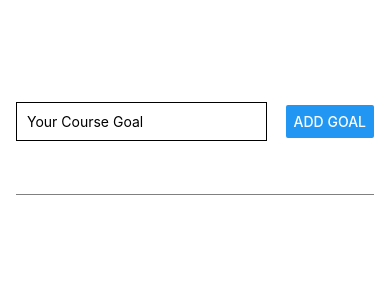
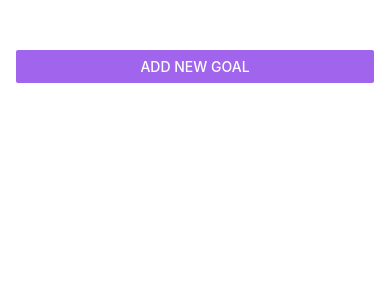
Before and after one commit to joewhocodes/max-native, a React Native app: screen / in a window 390 px wide. Shown: the top 300 px of the page. Built offline with nearby package versions, Linux system fonts and the light colour scheme.

Commit message:
add Modal to display addGoal

```diff
--- a/App.tsx
+++ b/App.tsx
@@ -1,11 +1,17 @@
 import { useState } from 'react';
-import { StyleSheet, View, FlatList } from 'react-native';
+import { StyleSheet, View, FlatList, Button } from 'react-native';
+import { StatusBar } from 'expo-status-bar';
 
 import GoalItem from './components/GoalItem';
 import GoalInput from './components/GoalInput';
 
 export default function App() {
 	const [courseGoals, setCourseGoals] = useState<any[]>([]);
+	const [showModal, setShowModal] = useState<boolean>(false);
+
+	const startAddGoalHandler = () => {
+		setShowModal(true);
+	};
 
 	const addGoalHandler = (enteredGoalText: string) => {
 		setCourseGoals(currentCoarseGoals => [
@@ -21,8 +27,11 @@ export default function App() {
 	};
 
 	return (
+		<>
+			<StatusBar style='light' />
 			<View style={styles.appContainer}>
-			<GoalInput onAddGoal={addGoalHandler} />
+				<Button title='Add New Goal' color='#a065ec' onPress={startAddGoalHandler} />
+				<GoalInput onAddGoal={addGoalHandler} visible={showModal} setVisible={setShowModal} />
 				<View style={styles.goalsContainer}>
 					<FlatList
 						data={courseGoals}
@@ -39,6 +48,7 @@ export default function App() {
 					/>
 				</View>
 			</View>
+		</>
 	);
 }
 
@@ -47,6 +57,7 @@ const styles = StyleSheet.create({
 		flex: 1,
 		padding: 50,
 		paddingHorizontal: 16,
+		// backgroundColor: '#1e085a'
 	},
 	inputContainer: {
 		flex: 1,
--- a/app.json
+++ b/app.json
@@ -6,6 +6,7 @@
     "orientation": "portrait",
     "icon": "./assets/icon.png",
     "userInterfaceStyle": "light",
+    "backgroundColor": "#1e085a",
     "splash": {
       "image": "./assets/splash.png",
       "resizeMode": "contain",
--- a/components/GoalInput.tsx
+++ b/components/GoalInput.tsx
@@ -1,8 +1,17 @@
 import React, { useState } from 'react';
-import { Button, StyleSheet, TextInput, View } from 'react-native';
+import {
+	Button,
+	StyleSheet,
+	TextInput,
+	View,
+	Modal,
+	Image,
+} from 'react-native';
 
 interface GoalInputProps {
 	onAddGoal: (enteredGoalText: string) => void;
+	visible: boolean;
+	setVisible: (visible: boolean) => void;
 }
 
 const GoalInput = (props: GoalInputProps) => {
@@ -15,37 +24,68 @@ const GoalInput = (props: GoalInputProps) => {
 	const addGoalHandler = () => {
 		props.onAddGoal(enteredGoalText);
 		setEnteredGoalText('');
+		props.setVisible(false);
+	};
+
+	const cancelGoalHandler = () => {
+		props.setVisible(false);
 	};
 
 	return (
+		<Modal visible={props.visible} animationType='slide'>
 			<View style={styles.inputContainer}>
+				<Image
+					style={styles.image}
+					source={require('../assets/images/goal.png')}
+				/>
 				<TextInput
 					style={styles.textInput}
 					value={enteredGoalText}
 					placeholder='Your Course Goal'
 					onChangeText={goalInputHandler}
 				/>
-			<Button title='Add Goal' onPress={addGoalHandler} />
+				<View style={styles.buttonContainer}>
+					<View style={styles.button}>
+						<Button title='Cancel' onPress={cancelGoalHandler} color='#f31282' />
 					</View>
+					<View style={styles.button}>
+						<Button title='Add Goal' onPress={addGoalHandler} color='#b180f0'/>
+					</View>
+				</View>
+			</View>
+		</Modal>
 	);
 };
 
 const styles = StyleSheet.create({
 	inputContainer: {
 		flex: 1,
-		flexDirection: 'row',
-		justifyContent: 'space-between',
+		justifyContent: 'center',
 		alignItems: 'center',
-		marginBottom: 24,
-		borderBottomWidth: 1,
-		borderBottomColor: 'grey',
+		padding: 16,
+		backgroundColor: '#311b6b',
 	},
 	textInput: {
 		borderWidth: 1,
-		borderColor: 'black',
-		width: '70%',
-		marginRight: 10,
-		padding: 10,
+		borderColor: '#e4d0ff',
+		backgroundColor: '#e4d0ff',
+        color: '#120438',
+        borderRadius: 6,
+		width: '100%',
+		padding: 16,
+	},
+	buttonContainer: {
+		marginTop: 10,
+		flexDirection: 'row',
+	},
+	button: {
+		width: '30%',
+		marginHorizontal: 5,
+	},
+	image: {
+		width: 100,
+		height: 100,
+		marginBottom: 10,
 	},
 });
 
--- a/components/GoalItem.tsx
+++ b/components/GoalItem.tsx
@@ -8,11 +8,15 @@ interface GoalItemProps {
 
 const GoalItem = (props: GoalItemProps) => {
 	return (
-		<Pressable onPress={props.onDeleteGoal.bind(this, props.id)}>
-            <View style={styles.goalItem}>
-                <Text style={styles.goalText}>{props.text}</Text>
-            </View>
-        </Pressable>
+		<View style={styles.goalItem}>
+			<Pressable
+            style={({ pressed }) => pressed ? styles.pressedItem : null}
+				android_ripple={{ color: 'grey' }}
+				onPress={props.onDeleteGoal.bind(this, props.id)}
+			>
+				<Text style={styles.goalText}>{props.text}</Text>
+			</Pressable>
+		</View>
 	);
 };
 
@@ -20,13 +24,16 @@ export default GoalItem;
 
 const styles = StyleSheet.create({
 	goalItem: {
-		padding: 10,
 		marginVertical: 10,
 		backgroundColor: '#5e0acc',
 		borderColor: 'black',
 		borderWidth: 1,
 	},
+    pressedItem: {
+        opacity: 0.5,
+    },
 	goalText: {
 		color: 'white',
+        padding: 10,
 	},
 });
```
Also changed, not shown: assets/images/goal.png (added). Lines whose indentation alone changed are shown as unchanged.
